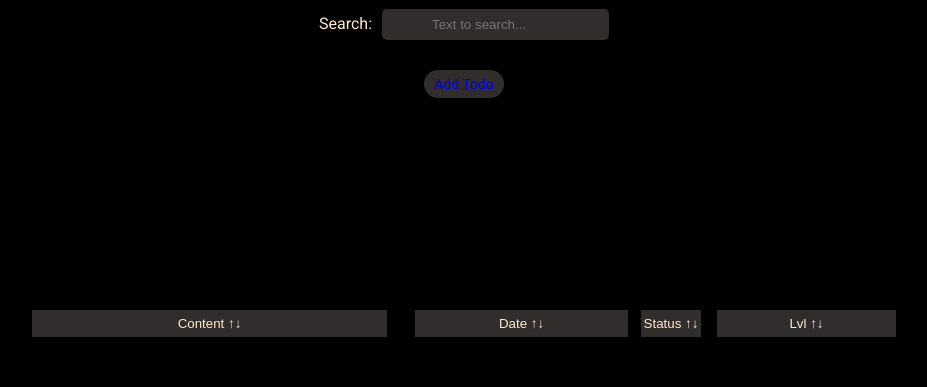
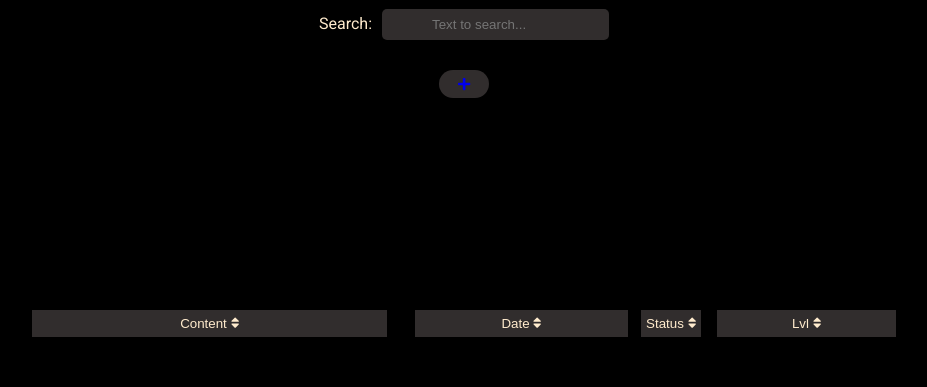
Before and after one commit to urigross/TodoApp., an Angular app: page /#/ in a window 1280 px wide. Shown: the part 181-568 px from the top of the page, without its empty margins (176-1103 px from the left). Built offline with nearby package versions, Linux system fonts and the light colour scheme.

Commit message:
Added fontAwesome. Changed icons around the project Added some text in about page

```diff
--- a/package.json
+++ b/package.json
@@ -18,6 +18,9 @@
     "@angular/platform-browser": "~12.2.0",
     "@angular/platform-browser-dynamic": "~12.2.0",
     "@angular/router": "~12.2.0",
+    "@fortawesome/angular-fontawesome": "^0.10.1",
+    "@fortawesome/fontawesome-svg-core": "^1.2.36",
+    "@fortawesome/free-solid-svg-icons": "^5.15.4",
     "rxjs": "~6.6.0",
     "tslib": "^2.3.0",
     "zone.js": "~0.11.4"
--- a/src/app/app.module.ts
+++ b/src/app/app.module.ts
@@ -11,6 +11,7 @@ import { TodoFilterComponent } from './cmps/todo-filter/todo-filter.component';
 import { FormsModule } from '@angular/forms';
 import { AboutComponent } from './pages/about/about.component';
 import { TodoEditComponent } from './pages/todo-edit/todo-edit.component';
+import { FontAwesomeModule } from '@fortawesome/angular-fontawesome';
 
 @NgModule({
   declarations: [
@@ -27,7 +28,8 @@ import { TodoEditComponent } from './pages/todo-edit/todo-edit.component';
   imports: [
     BrowserModule,
     AppRoutingModule,
-    FormsModule
+    FormsModule,
+    FontAwesomeModule
   ],
   providers: [],
   bootstrap: [AppComponent]
--- a/src/app/cmps/todo-preview/todo-preview.component.html
+++ b/src/app/cmps/todo-preview/todo-preview.component.html
@@ -11,7 +11,7 @@
             <li class="todo-importance">Level: {{todo.importance}}</li>
             <!-- remove btn -->
         </ul>
-        <button (click)="onIdToRemove.emit(todo._id)"></button>
+        <button (click)="onIdToRemove.emit(todo._id)"><fa-icon [icon]="faTrash"></fa-icon></button>
     </div>
     <!-- <ng-template #editRoute> -->
         <!-- <router-outlet></router-outlet> -->
--- a/src/app/cmps/todo-preview/todo-preview.component.scss
+++ b/src/app/cmps/todo-preview/todo-preview.component.scss
@@ -38,14 +38,16 @@
     button {
         width: 80px;
         height: 28px;
-        border-radius: 50px;
+        border: none;
+        // border-radius: 50px;
         font-size: 14px;
-        border: 2px;
-        border-style: outset;
+        opacity: 0.5;
+        // border: 2px;
+        // border-style: outset;
     }
-    button::after {
-        content: "remove";
-    }
+    // button::after {
+    //     content: "remove";
+    // }
 }
 
 .todo-preview.done {
@@ -87,9 +89,9 @@
                 padding: 3px;
                 line-height: 15px;
             }
-            button::after {
-                content: "x";
-            }
+            // button::after {
+            //     content: "x";
+            // }
         }
     }
 }
--- a/src/app/cmps/todo-preview/todo-preview.component.ts
+++ b/src/app/cmps/todo-preview/todo-preview.component.ts
@@ -1,6 +1,6 @@
 import { Component, EventEmitter, Input, OnInit, Output } from '@angular/core';
 import { Todo } from 'src/app/models/todo.model';
-import { TodoService } from 'src/app/services/todo.service';
+import { faTrash } from '@fortawesome/free-solid-svg-icons';
 
 @Component({
   selector: 'app-todo-preview',
@@ -14,6 +14,8 @@ export class TodoPreviewComponent   {
   @Output() onIdToRemove = new EventEmitter<string>();
   @Output() onToggleIsDone = new EventEmitter<Todo>();
   errMsg: string = '';
+  // FontAwesome icons
+  faTrash = faTrash;
   // yoava: better use positive names, double negative is confusing
   // isEditOff: boolean = true;
 
--- a/src/app/pages/about/about.component.html
+++ b/src/app/pages/about/about.component.html
@@ -1,4 +1,5 @@
 <div class="about-container">
     <h2>About this project</h2>
     <p>TodoApp is written on Angular using Rxjs, Routing.</p>
+    <p>FontAwesome.</p>
 </div>
--- a/src/app/pages/about/about.component.scss
+++ b/src/app/pages/about/about.component.scss
@@ -1,5 +1,6 @@
 .about-container{
     text-align: center;
+    height: 65vh;
     h2{
         margin-bottom: 30px;
     }
--- a/src/app/pages/todo/todo.component.html
+++ b/src/app/pages/todo/todo.component.html
@@ -2,7 +2,7 @@
     <!-- <app-todo-filter *ngIf="isShown"></app-todo-filter> -->
     <app-todo-filter></app-todo-filter>
     <!-- <button class="add-btn" *ngIf="isShown; else elseBlock" (click)="loadEmptyTodo(); isShown=!isShown">Add Todo old</button> -->
-    <a routerLink="/edit" class="add-btn">Add Todo</a>
+    <a routerLink="/edit" class="add-btn"><fa-icon [icon]="faPlus"></fa-icon></a>
     <div class="upper-section">
         <!-- <button class="back-btn" (click)="isShown=!isShown">x</button> -->
         <!-- add new Todo-->
@@ -13,10 +13,11 @@
     <!-- filter -->
     <!-- sorting btns -->
     <div class="sort-btn-container">
-        <button class="content-btn" (click)="onToggleSort('title')">Content ↑↓</button>
-        <button class="date-btn" (click)="onToggleSort('date')">Date ↑↓</button>
-        <button class="status-btn" (click)="onToggleSort('isDone')">Status ↑↓</button>
-        <button class="importance-btn" (click)="onToggleSort('importance')">Lvl ↑↓</button>
+
+        <button class="content-btn" (click)="onToggleSort('title')">Content <fa-icon [icon]="faSort"></fa-icon></button>
+        <button class="date-btn" (click)="onToggleSort('date')">Date <fa-icon [icon]="faSort"></fa-icon></button>
+        <button class="status-btn" (click)="onToggleSort('isDone')">Status <fa-icon [icon]="faSort"></fa-icon></button>
+        <button class="importance-btn" (click)="onToggleSort('importance')">Lvl <fa-icon [icon]="faSort"></fa-icon></button>
     </div>
     <!-- todos -->
     <!-- <app-todo-list [todos]="todos$ | async" [isEditTodo]="isEditTodo" (onIdToRemove)="onIdToRemove($event)"  -->
--- a/src/app/pages/todo/todo.component.scss
+++ b/src/app/pages/todo/todo.component.scss
@@ -1,5 +1,5 @@
 .add-btn {
-    width: 80px;
+    width: 50px;
     height: 28px;
     text-align: center;
     line-height: 28px;
--- a/src/app/pages/todo/todo.component.ts
+++ b/src/app/pages/todo/todo.component.ts
@@ -4,6 +4,7 @@ import {Observable, Subscription} from 'rxjs';
 import {Todo} from 'src/app/models/todo.model';
 import {TodoService} from 'src/app/services/todo.service';
 import { Location } from '@angular/common';
+import { faSort, faPlus } from '@fortawesome/free-solid-svg-icons';
 
 @Component({
   selector: 'app-todo',
@@ -16,6 +17,9 @@ export class TodoComponent implements OnInit {
   emptyTodo!: Todo;
   errMsg: string = '';
   previousUrl: string='';
+  // FontAwesome
+  faSort = faSort;
+  faPlus = faPlus;
 
 
 
```
Also changed, not shown: src/app/pages/todo-edit/todo-edit.component.html (line endings or trailing spaces), 1 other file (tests, documents, lock files or other folders).
